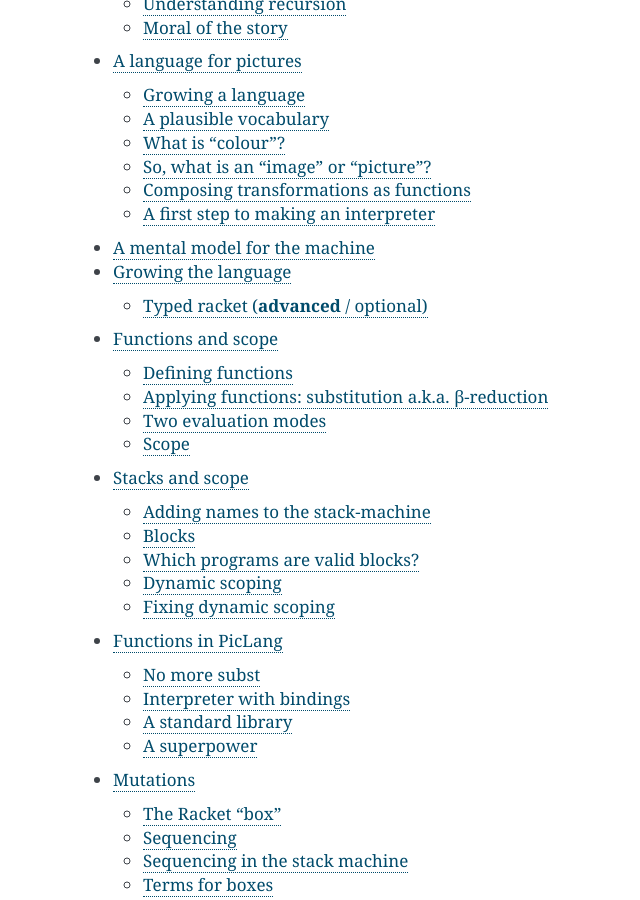
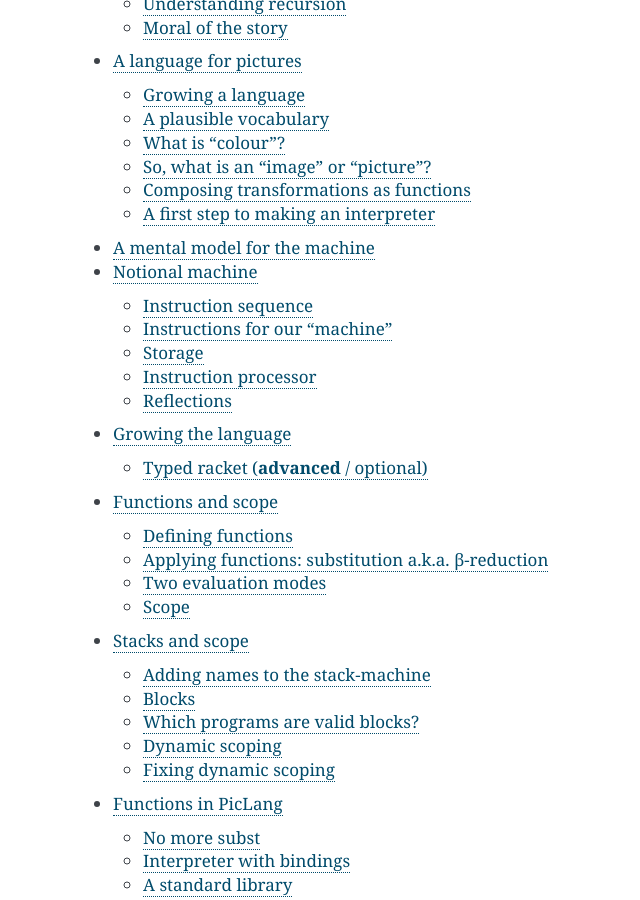
Before and after one commit to kreauniv/comp308, a Sphinx documentation site: the page built from source/index.rst, in a window 1280 px wide and 900 px high, scrolled down 792 px. Shown: the whole window, without its empty margins (337-977 px from the left). Built offline with Sphinx 7.4.7, drawn with Linux system fonts in a browser that asks for light colours; part of the change alters nothing that is shown.

Commit message:
Added notional-machine

```diff
--- a/source/index.rst
+++ b/source/index.rst
@@ -13,9 +13,10 @@ Welcome to Comp308: Principles of Programming Languages's documentation!
    intro
    racket-intro
    lambda
-   church.rst
+   church
    piclang
    machine
+   notional-machine
    growing
    fun
    stacks-and-scope
--- /dev/null
+++ b/source/notional-machine.rst
@@ -0,0 +1,483 @@
+Notional machine
+================
+:author: Srikumar K. S.
+:date: 5 Aug 2023
+
+.. note:: This section contains notes for the same content as the previous
+   section, except that it is presented in the context of what students in the
+   2023 July batch had worked on up to this point. It also takes a more "gentle"
+   approach to the topic.
+
+A "notional machine" offers a mental model of how computation happens in a
+machine. These are useful as concrete artifacts that we study using anaytical
+tools we're building up.
+
+We've so far built an interpreter that relies on Racket's semantics to do its
+job. In this session, we'll be diving into what these semantics are and lifting
+the hood to peek under the machinery a bit.
+
+First - the base definitions we need -
+
+.. code:: racket
+
+    #lang typed/racket
+
+    (require "color.rkt")
+    (require "picture-lib.rkt")
+    (require racket/match)
+
+    ; Sugar free
+    (struct Circle [[radius : Float]
+                    [thickness : Float]]
+      #:transparent)
+    (struct (t) Overlay [[pic1 : t]
+                         [pic2 : t]]
+      #:transparent)
+    (struct (t) Colorize [[a : Float]
+                          [r : Float]
+                          [g : Float]
+                          [b : Float]
+                          [pic : t]]
+      #:transparent)
+    (struct (t) Affine [[mxx : Float]
+                        [mxy : Float]
+                        [myx : Float]
+                        [myy : Float]
+                        [dx : Float]
+                        [dy : Float]
+                        [pic : t]]
+      #:transparent)
+
+    ; Sugar form
+    (struct (t) Translate [[dx : Float]
+                           [dy : Float]
+                           [pic : t]]
+      #:transparent)
+
+    (define-type PicSugar (U Circle
+                             (Overlay PicSugar)
+                             (Colorize PicSugar)
+                             (Affine PicSugar)
+                             (Translate PicSugar)))
+
+    (define-type PicCore (U Circle
+                            (Overlay PicCore)
+                            (Colorize PicCore)
+                            (Affine PicCore)))
+
+    (: interpret-picexpr (-> PicCore Picture))
+    (define (interpret-picexpr picexpr)
+      (match picexpr
+        [(Circle radius thickness)
+         (circle radius thickness)]
+        [(Affine mxx mxy myx myy dx dy picexpr2)
+     (affine mxx mxy myx myy dx dy (interpret-picexpr picexpr2))]
+    [(Overlay picexpr1 picexpr2)
+     (overlay (interpret-picexpr picexpr1)
+              (interpret-picexpr picexpr2))]
+    [(Colorize a r g b pic)
+     (colorize a r g b (interpret-picexpr pic))]))
+
+    ; Note that the desugar operation is the same whether the result
+    ; is fed into the interpreter or the compiler.
+    (: desugar (-> PicSugar PicCore))
+    (define (desugar picexpr)
+      (match picexpr
+        [(Translate dx dy picexpr2)
+         (Affine 1.0 0.0 0.0 1.0 dx dy (desugar picexpr2))]
+        [(Colorize a r g b picexpr2)
+         (Colorize a r g b (desugar picexpr2))]
+        [(Overlay picexpr1 picexpr2)
+         (Overlay (desugar picexpr1) (desugar picexpr2))]
+        [(Circle radius thickness)
+     (Circle radius thickness)]))
+
+We'll also define a sample "picture expression" that we can use
+as an aid to think through how we want to compute the result
+picture.
+
+.. code:: racket
+
+    (define picexpr : PicSugar
+      (Overlay
+       (Colorize 1.0 1.0 0.0 0.0
+                 (Circle 0.75 0.1))
+       (Translate 0.5 0.0
+                  (Colorize 1.0 0.0 0.0 1.0
+                        (Circle 1.5 0.1)))))
+
+Let's look at what the steps our interpreter takes to evaluate
+this expression and come up with a picture. First let's translate it
+into "core" form.
+
+.. code:: racket
+
+    (define picexpr-core : PicCore
+      (desugar picexpr))
+
+Instruction sequence
+--------------------
+
+Let's write down the individual steps it does. We'll note only
+those steps where actual computation happens - i.e. our Racket
+functions that calculate pictures are called.
+
+1. ``(Circle 0.75 0.1)`` gets evaluated using ``(circle 0.75 0.1)`` to get, say,
+   ``result1``
+
+2. The ``result1`` is used to calculate ``(Colorize 1.0 1.0 0.0 0.0 result1)``
+   using ``(colorize 1.0 1.0 0.0 0.0 result1)`` to get ``result2``
+
+3. ``(Circle 1.5 0.1)`` gets evaluated using ``(circle 1.5 0.1)`` to get ``result3``
+
+4. The ``result3`` is used to calculate ``(colorize 1.0 0.0 0.0 1.0 result3)`` to
+   get ``result4``
+
+5. That ``result4`` is then used to calculate ``(Translate 0.5 0.0 result4)`` to
+   get ``result5``
+
+6. ``result2`` and ``result5`` are then used to calculate ``(overlay result2
+   result5)``
+
+7. The result of step 6 is the final picture.
+
+If we were to write that out as a Racket function that computes the picture,
+we'd do it like this.
+
+.. code:: racket
+
+    (define (picexpr-in-racket)
+      (define result1 (circle 0.75 0.1))
+      (define result2 (colorize 1.0 1.0 0.0 0.0 result1))
+      (define result3 (circle 1.5 0.1))
+      (define result4 (colorize 1.0 0.0 0.0 1.0 result3))
+      (define result5 (translate 0.5 0.0 result4))
+      (define result6 (overlay result2 result5))
+      result6)
+
+Some observations to be made. We need result1 to compute result2 but not any of
+the results following that. Similarly we need result3 to compute result4, and
+need result4 to compute result5 but we don't need result3 and result4 after we
+compute result5.
+
+We could use those observations to rewrite it this way using fewer "result"
+variables.
+
+.. code:: racket
+
+    (define (picexpr-in-racket2)
+      (define result1 (circle 0.75 0.1))
+      (set! result1 (colorize 1.0 1.0 0.0 0.0 result1))
+      (define result2 (circle 1.5 0.1))
+      (set! result2 (colorize 1.0 0.0 0.0 1.0 result2))
+      (set! result2 (translate 0.5 0.0 result2))
+      (set! result1 (overlay result1 result2))
+      result1)
+
+We see that we needed only two variables to complete the computation. Also,
+Racket is pulling off a lot of tricks of performing this specific series of
+computations when given our recursive interpreter.
+
+Instructions for our "machine"
+------------------------------
+
+So let's step in and look at a more "barebones machine". A "program" in the
+simplest sense can be thought of as a list of instructions that a computer
+performs from start to end and then stops.
+
+What will this list of instructions look like? Let's make some structs to
+capture that. We'll define new struct names for the purpose of this discussion.
+
+The circle instruction is straightforward.
+
+.. code:: racket
+
+    (struct SCircle ([radius : Float]
+                     [thickness : Float]))
+
+Consider the "colorize" instruction.
+Should it be the following one?
+
+.. code:: racket
+
+    (struct SColorize1 ([a : Float]
+                        [r : Float]
+                        [g : Float]
+                        [b : Float]
+                        [pic : NewPicExpression]))
+
+What should NewPicExpression be then? We were formerly thinking in terms of
+"expressions" and "values" they "evaluate" to, and leveraged the semantics of
+Racket which also offers expressions evaluate to concrete values as part of its
+semantics. We're now thinking in terms of "instructions sent to a computer"
+instead. We want to capture the data required to instruct "pick a picture from
+your storage, colorize it with the given ARGB color, and store the result
+colorized picture into the storage". This is an "instruction" - which involves
+a "fetch", "perform" and "store" sequence. You'll find this a characteristic of
+"low level" languages like Assembly, for example. Since we have no concept of
+an "embedded expression" when we're looking at sending "instructions", our data
+structures correspondingly change. Our SColorize should simply be -
+
+.. code:: racket
+
+    (struct SColorize ([a : Float]
+                       [r : Float]
+                       [g : Float]
+                       [b : Float])
+      #:transparent)
+
+with the implication that when this instruction is processed, a picture will be
+fetched from "storage", colorized, and the result will be placed back into the
+"storage".
+
+Storage
+-------
+
+We haven't made any consideration for what we should use for "storage".
+Earlier, we'd relied on Racket semantics to handle the storage part for us too,
+by relying on function call/return semantics and binding values to identifiers
+(either using let or lambda).
+
+Let's pick the simplest "storage" we can for starters -- the humble list. So
+when we need a value to be taken from our "storage", we'll pick the head
+element of the list we're using to represent our storage. When we want to store
+something, we'll extend our list at the head with the new value. In our case,
+the only types of values we're dealing with are ``Picture`` values, so we don't
+need to worry about any others.
+
+.. code:: racket
+
+    (define-type Storage (Listof Picture))
+
+    (: new-storage (-> Storage))
+    (define (new-storage) empty)
+
+    (: store (-> Picture Storage Storage))
+    (define (store pic storage)
+        (cons pic storage))
+
+    (: get1 (-> Storage Picture))
+    (define (get1 storage)
+        (first storage))
+
+    (: get2 (-> Storage (List Picture Picture)))
+    (define (get2 Storage)
+        (list (first storage) (second storage)))
+
+    (: forget1 (-> Storage Storage))
+    (define (forget1 storage)
+        (rest storage))
+
+    (: forget2 (-> Storage Storage))
+    (define (forget2 storage)
+        (rest (rest storage)))
+
+Now that we're clear about both the nature of our "instructions" and
+our computer's "storage", let's make them all explicit.
+
+.. code:: racket
+
+    (struct SCircle ([radius : Float]
+                     [thickness : Float])
+        #:transparent)
+
+    (struct SColorize ([a : Float]
+                       [r : Float]
+                       [g : Float]
+                       [b : Float])
+        #:transparent)
+
+    (struct STranslate ([dx : Float]
+                        [dy : Float])
+        #:transparent)
+
+    (struct SOverlay ()
+        #:transparent)
+
+    (define-type Instruction (U SCircle SColorize STranslate SOverlay))
+
+Instruction processor
+---------------------
+
+So our "machine" for processing instructions needs to have a very
+simple type -- we need to give it the storage to work on,
+a list of instructions and it will need to give us back the
+storage at the end of processing all the instructions. So
+its type will simply be -
+
+.. code:: racket
+
+    (: run-machine (-> Storage (Listof Instruction) Storage))
+
+... and our machine is such a simpleton that it is nearly trivial
+to specify what it does.
+
+.. code:: racket
+
+    (define (run-machine storage instructions)
+        (if (empty? instructions)
+            storage
+            (run-machine (process-instruction storage (first instructions))
+                     (rest instructions))))
+
+
+Here we've delegated the job of figuring out what to do for each type of
+instruction to another function ``process-instruction``. What this is expected
+to do, for each type of instruction, is the three steps we saw earlier -
+
+1. **Fetch** any input it needs from the storage. It is ok for an
+   instruction to not need any input too.
+
+2. **Work** on the input according to the instruction and produce
+   an output result.
+
+3. **Store** the output result into the storage and return the
+   storage.
+
+.. code:: racket
+
+    (: process-instruction (-> Storage Instruction Storage))
+    (define (process-instruction storage instruction)
+        (match instruction
+            [(Circle radius thickness)
+             (store (circle radius thickness) storage)]
+            [(Colorize a r g b)
+             (let ([input (get1 storage)])
+                (store (colorize a r g b input) (forget1 storage)))]
+            [(Translate dx dy)
+             (let ([input (get1 storage)])
+                (store (translate dx dy input) (forget1 storage)))]
+            [(Overlay)
+             (let ([input (get2 storage)])
+                (store (overlay (first input) (second input)) (forget2 storage)))]))
+
+
+So how do we invoke this machine to produce the same picture we computed
+earlier using ``picexpr`` and ``interpret-picexpr``?
+
+.. code:: racket
+
+    (define result
+        (run-machine (new-storage)
+                     (list (SCircle 0.75 0.1)
+                           (SColorize 1.0 1.0 0.0 0.0)
+                           (SCircle 1.5 0.1)
+                           (SColorize 1.0 0.0 0.0 1.0)
+                           (STranslate 0.5 0.0)
+                           (SOverlay)))
+
+What our "machine" does with the given "program" is the following --
+
+1. It makes a new circle and puts it into storage.
+
+2. It pulls the circle picture from storage, colorizes it and puts that back
+   into storage, removing the previous circle.
+
+3. It puts another circle into storage.
+
+4. It pulls the latest circle, colorizes it and puts it into storage. Now our
+   storage contains two colorized circles.
+
+5. It pulls the latest colorized circle from storage, translates it and puts
+   that back into storage. Now our storage contains one colorized circle and
+   one translated colorized circle.
+
+6. It pulls two pictures from storage and overlays one on top of the other, and
+   puts the result overlaid picture into the storage. Finally our storage
+   contains only one picture which is the result.
+
+This closely mimics the way we wrote what our first version of the interpreter
+did when it processed things recursively. Except that now, we have an "under
+the hood" understanding of what the interpreter is doing. We may not work
+extensively with this "notional machine", but it is a very useful construct to
+keep in mind and try to work out in parallel as we add more capabilities to our
+interpreter.
+
+Reflections
+-----------
+
+We'd used generic words like "storage" and "instructions" here. If you look
+carefully at how our storage operates, you can see that it behaves like a
+"stack" -- i.e. a "last-in first-out" data structure. We might as well have
+written our storage to be like this --
+
+.. code:: racket
+
+    (define-type Stack (Listof Picture))
+
+    (: push (-> Picture Stack Stack))
+    (define (push val stack)
+        (cons val stack))
+
+    (: pop1 (-> Stack Stack))
+    (define (pop1 stack)
+        (rest stack))
+
+    (: pop2 (-> Stack Stack))
+    (define (pop2 stack)
+        (rest (rest stack)))
+
+... and use the usual ``first`` and ``second`` to access the top two elements
+of our stack.
+
+This stack machine is not an unusual construct and actually entire programming
+languages such as Forth, J and Postscript are built around this approach. yes,
+Postscript (and by extension PDF) is not merely a data format, but PS files are
+actually programs that draw things into the device. This is the way we get PDF
+and PS documents to behave correctly independent of device resolution.
+
+Because it takes very little to build up such a "stack based programming
+language", you'll find such languages in very low level programmable hardware
+as well. For example, OpenFirmware is a protocol for control of computing
+hardware and I/O devices and it is programmed in Forth.
+
+Originally, we wanted to rely less on Racket's semantics to implement our
+interpreter. But we again find ourselves using Racket's function call
+semantics including recursion -- our ``run-machine`` function calls
+itself. However there is one crucial difference that suggests that we're
+relying less. The recursive step in ``run-machine`` appears in what is
+called the "tail position". It is the last step when evaluating a particular
+``run-machine`` call. This means there is no need to remember all the state
+and history of calling ``run-machine`` earlier and we can simply move to
+processing the next instruction. This is also the trick that Racket/Scheme
+use to perform "tail recursive" procedures without blowing the stack.
+To see the difference, try the following two functions -- one in Racket
+and the other in Javascript in your browser.
+
+.. code:: racket
+
+    (define (sum m n total)
+        (if (< m n)
+            (sum (+ m 1) n (+ m total))
+            total))
+
+    (sum 1 1000000 0)
+
+.. code:: javascript
+
+    function sum(m, n, total) {
+        if (m < n) {
+            return sum(m+1, n, m+total);
+        } else {
+            return total;
+        }
+    }
+
+    sum(1, 1000000, 0)
+
+To evaluate the Javascript code, you can open your browser, go to the
+"developer console" and paste the code in. Firefox, for example,
+will complain of "too much recursion", whereas for Racket, the
+recursion is equivalent to doing the following in Javascript -
+
+.. code:: javascript
+
+    function sum(m, n, total) {
+        while (m < n) {
+            let next_m = m + 1;
+            let next_total = total + m;
+            m = next_m;
+            total = next_total;
+        }
+        return total;
+    }
```
